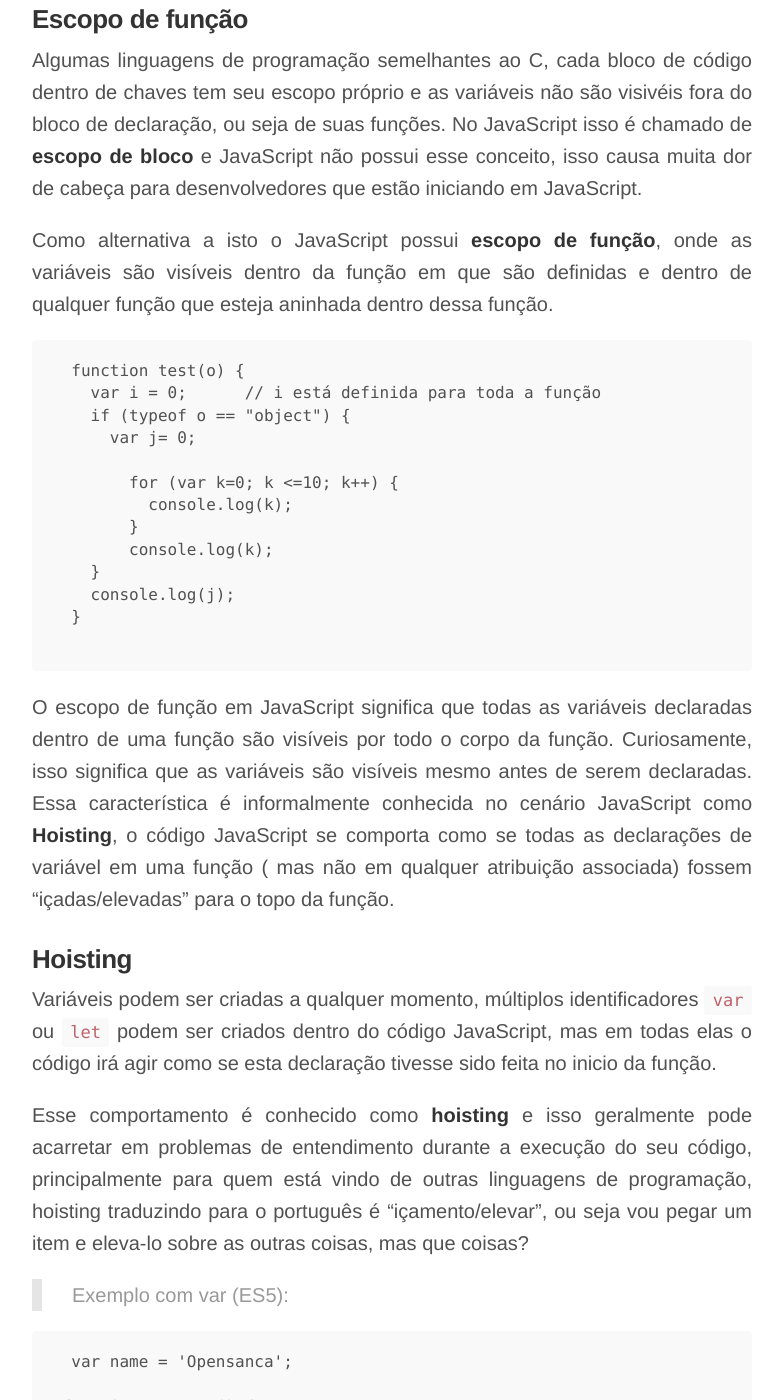
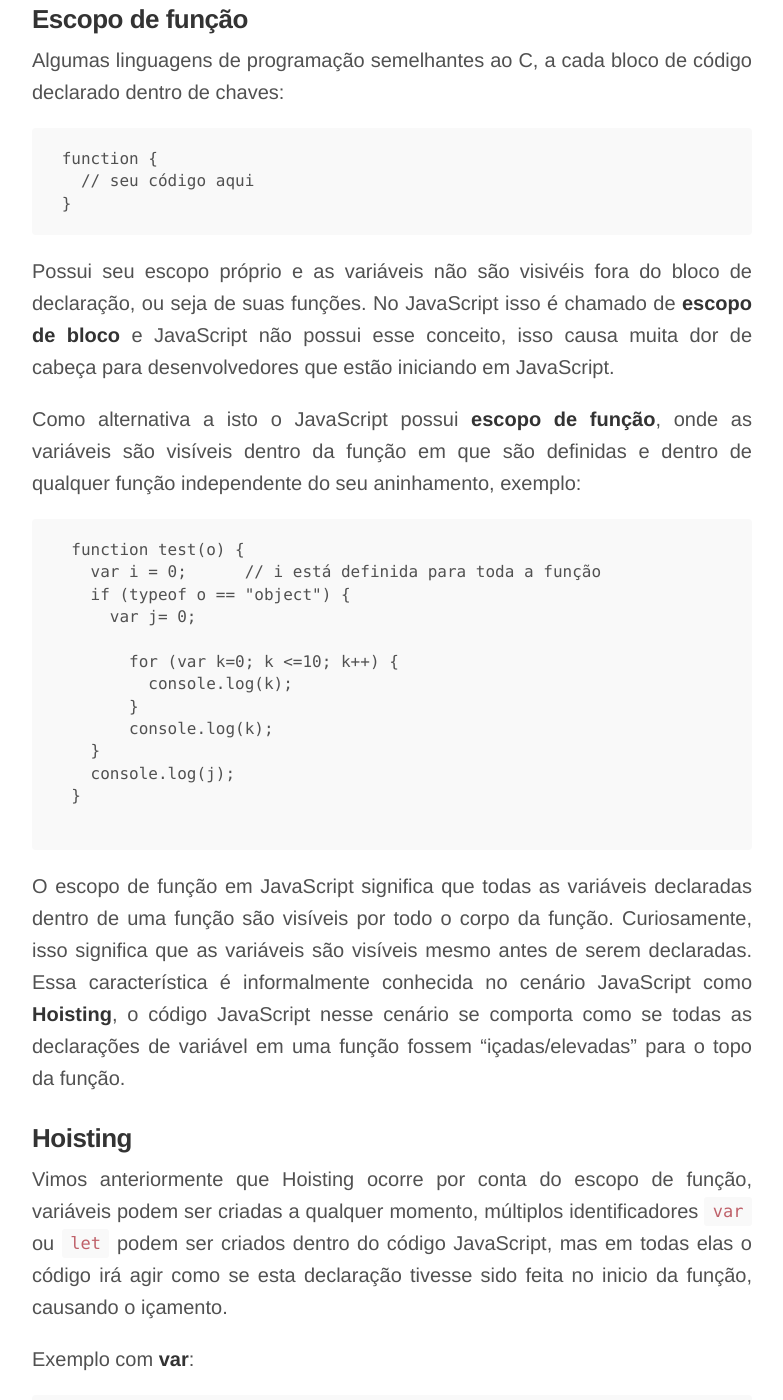
Before and after one commit to cristofersousa/cristofersousa.github.io, a Jekyll site: the page built from _posts/2017-03-21-hoisting-javascript.md, in a window 1280 px wide and 1400 px high, scrolled down 2044 px. Shown: the whole window, without its empty margins (248-1031 px from the left). Built offline with Jekyll 4.4.1, drawn with Linux system fonts in a browser that asks for light colours; comment, search, counter and statistics services are not loaded; some of the changed text lies outside the part shown.

Commit message:
Update 2017-03-21-hoisting-javascript.md

````diff
--- a/_posts/2017-03-21-hoisting-javascript.md
+++ b/_posts/2017-03-21-hoisting-javascript.md
@@ -8,7 +8,7 @@
 ![](http://maxroecker.github.io/blog/javascript-intermediario-3/hoist.svg)
 
 
-Antes de entrarmos em Hoisting precisamos entender o que é o **Escopo**, basicamente o escopo de uma variável é a região do código-fonte  de seu programa em que ela está definida. Uma variável global tem escopo global, esta por sua vez fica definida em toda prte de seu código JavaScript, ou seja pode ser chamada a qualquer momento.
+Antes de entrarmos em Hoisting precisamos entender o que é o **Escopo** em JavaScript, basicamente o escopo de uma variável é a região do código-fonte  de seu programa em que ela está definida. Uma variável global tem escopo global, esta por sua vez fica definida em toda parte de seu código JavaScript, ou seja pode ser chamada a qualquer momento.
 
 Por outro lado, as variáveis declaradas dentro de uma função estão definidas somente dentro do corpo da funçãa, esta por sua vez funciona apenas dentro do corpo de uma função ou seja localmente. Os parâmetros de função gtambém contam como variáveis locais e estão definidos somente dentro do corpo da função.
 
@@ -45,9 +44,18 @@
 
 ### Escopo de função
 
-Algumas linguagens de programação semelhantes ao C, cada bloco de código dentro de chaves tem seu escopo próprio e as variáveis não são visivéis fora do bloco de declaração, ou seja de suas funções. No JavaScript isso é chamado de **escopo de bloco** e JavaScript não possui esse conceito, isso causa muita dor de cabeça para desenvolvedores que estão iniciando em JavaScript.
+Algumas linguagens de programação semelhantes ao C, a cada bloco de código declarado dentro de chaves:
 
-Como alternativa a isto o JavaScript possui **escopo de função**, onde as variáveis são visíveis dentro da função em que são definidas e dentro  de qualquer função que esteja aninhada dentro dessa função.
+```
+ function {
+   // seu código aqui
+ }
+```
+
+ Possui seu escopo próprio e as variáveis não são visivéis fora do bloco de declaração, ou seja de suas funções.
+ No JavaScript isso é chamado de **escopo de bloco** e JavaScript não possui esse conceito, isso causa muita dor de cabeça para desenvolvedores que estão iniciando em JavaScript.
+
+Como alternativa a isto o JavaScript possui **escopo de função**, onde as variáveis são visíveis dentro da função em que são definidas e dentro  de qualquer função independente do seu aninhamento, exemplo:
 
 
 ```
@@ -65,15 +73,13 @@
   }
 
 ```
-O escopo de função em JavaScript significa que todas as variáveis declaradas dentro de uma função são visíveis por todo o corpo da função. Curiosamente, isso significa que as variáveis são visíveis mesmo antes de serem declaradas. Essa característica é informalmente conhecida no cenário JavaScript como **Hoisting**, o código JavaScript se comporta como se todas as declarações de variável em uma função ( mas não em qualquer atribuição associada) fossem "içadas/elevadas" para o topo da função.
+O escopo de função em JavaScript significa que todas as variáveis declaradas dentro de uma função são visíveis por todo o corpo da função. Curiosamente, isso significa que as variáveis são visíveis mesmo antes de serem declaradas. Essa característica é informalmente conhecida no cenário JavaScript como **Hoisting**, o código JavaScript nesse cenário se comporta como se todas as declarações de variável em uma função fossem "içadas/elevadas" para o topo da função.
 
 ### Hoisting
 
-Variáveis podem ser criadas a qualquer momento, múltiplos identificadores `var` ou `let` podem ser criados dentro do código JavaScript, mas em todas elas o código irá agir como se esta declaração tivesse sido feita no inicio da função.
+Vimos anteriormente que Hoisting ocorre por conta do escopo de função, variáveis podem ser criadas a qualquer momento, múltiplos identificadores `var` ou `let` podem ser criados dentro do código JavaScript, mas em todas elas o código irá agir como se esta declaração tivesse sido feita no inicio da função, causando o içamento.
 
-Esse comportamento é conhecido como **hoisting** e isso geralmente pode acarretar em problemas de entendimento durante a execução do seu código, principalmente para quem está vindo de outras linguagens de programação, hoisting traduzindo para o português é "içamento/elevar", ou seja vou pegar um item e eleva-lo sobre as outras coisas, mas que coisas?
-
-> Exemplo com var (ES5):
+Exemplo com **var**:
 
 ```
   var name = 'Opensanca';
@@ -107,18 +113,21 @@
 > Saída obtida: name is not defined
 
 
-Com os exemplos acima, entramos no famoso cenário ***Hoisting***, basicamente o que ocorreu para ambos os casos (var e let), mesmo declarando uma variável global a function declarada, "substitui" o que foi passado na ** variável global** por possuir variáveis de mesmo nome e com isso temos o resultado  ***undefined***, se você se questionar e por que a function que possui a mesma declaração da variável global, ela não instanciou o valor definido?
+Reforçando, com os exemplos acima, entramos no cenário ***Hoisting***, basicamente o que ocorreu para ambos os casos (var e let), mesmo declarando uma variável global a function declarada, "substitui" o que foi passado na ** variável global** por possuir variáveis de mesmo nome e com isso temos o resultado ***undefined***, se você se questionar e por que a function que possui a mesma declaração da variável global, ela não instanciou o valor definido?
 
-Isso ocorre porque na regra do Hoisting apenas a declaração da function será elevada (içada), sua atribuição será feita depois do `console.log` o que por sua vez ficará sempre instanciada como `undefined`.
+Isso ocorre porque na regra do Hoisting apenas a declaração da function será elevada (içada), sua atribuição será feita depois do `console.log` o que por sua vez ficará sempre instanciada como `undefined`, lembre-se JavaScript possui **escopo de função**.
 
-Na íntrega no exemplo que fizemos ele fez o processo abaixo durante a sua execução:
+Na íntrega no exemplo que fizemos a engine do JavaScritpt fez o seguinte procedimento com a nossa declaração:
 
 ```
-var name = 'Opensanca';
-function sayName() {
-  var name;
-  alert(name);
-  name = "Opensanca";
+let name = 'Opensanca';       // nossa variável global
+  function sayName() {
+    let name;                // nossa variável local de mesmo nome que a global
+    console.log(name);       // chamando a variável local dentro da function
+    let = "Opensanca";       // nossa variavel global foi para dentro da function pois ocorreu o hoisting e com isso não temos nenhuma atribuição global para o JS o que resulta em `undefined`
 }
 ```
+
+Concluimos com isso, evite esse problema declararando todas as variáveis que necessita na primeira linha, a fim de evitar duplicidade de nomes em relação a uma variável que foi declarada posteriormente, pois assim não irá ocorrer esquecimento ou confusão sobre o resultado esperado sobre alguma function.
+
 That's all folks!
````
Also changed, not shown: other parts of _posts/2017-03-21-hoisting-javascript.md (+3 -4 lines).
